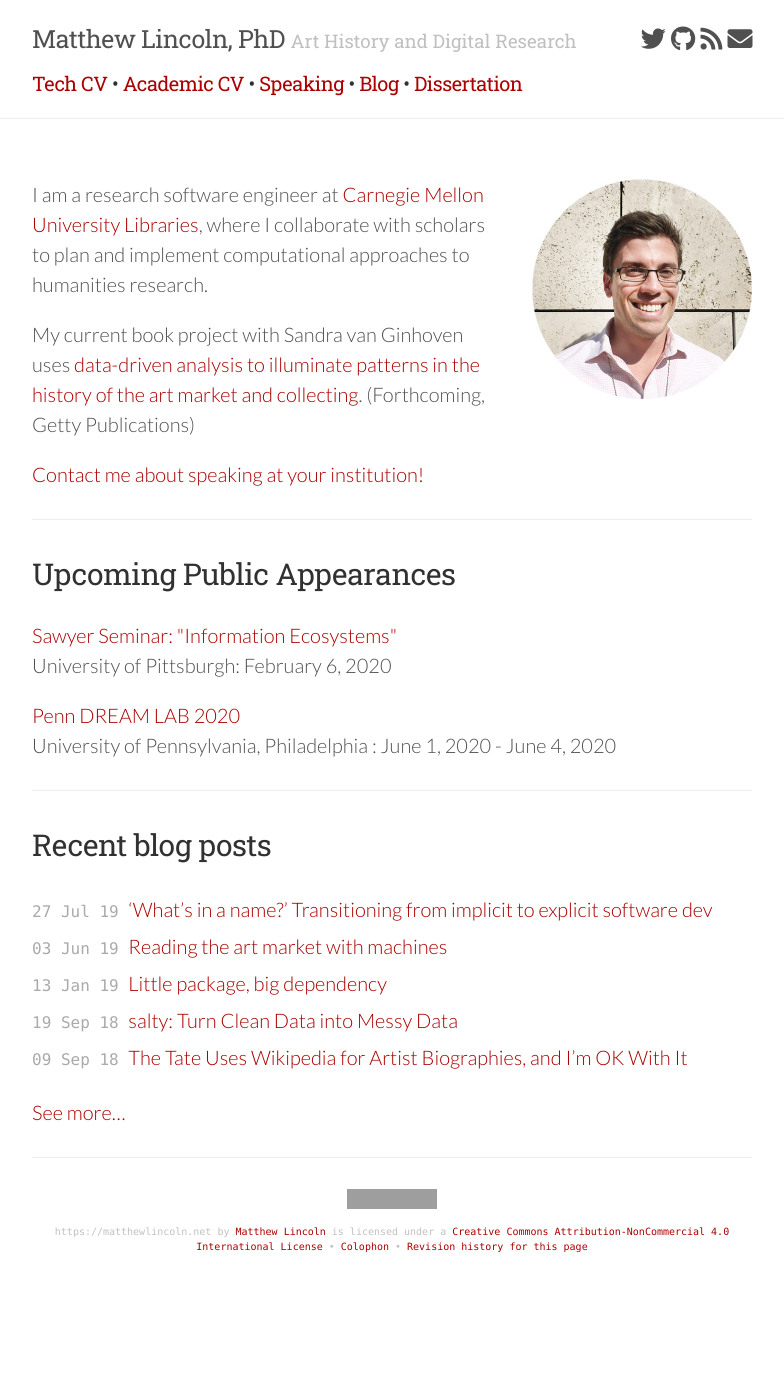
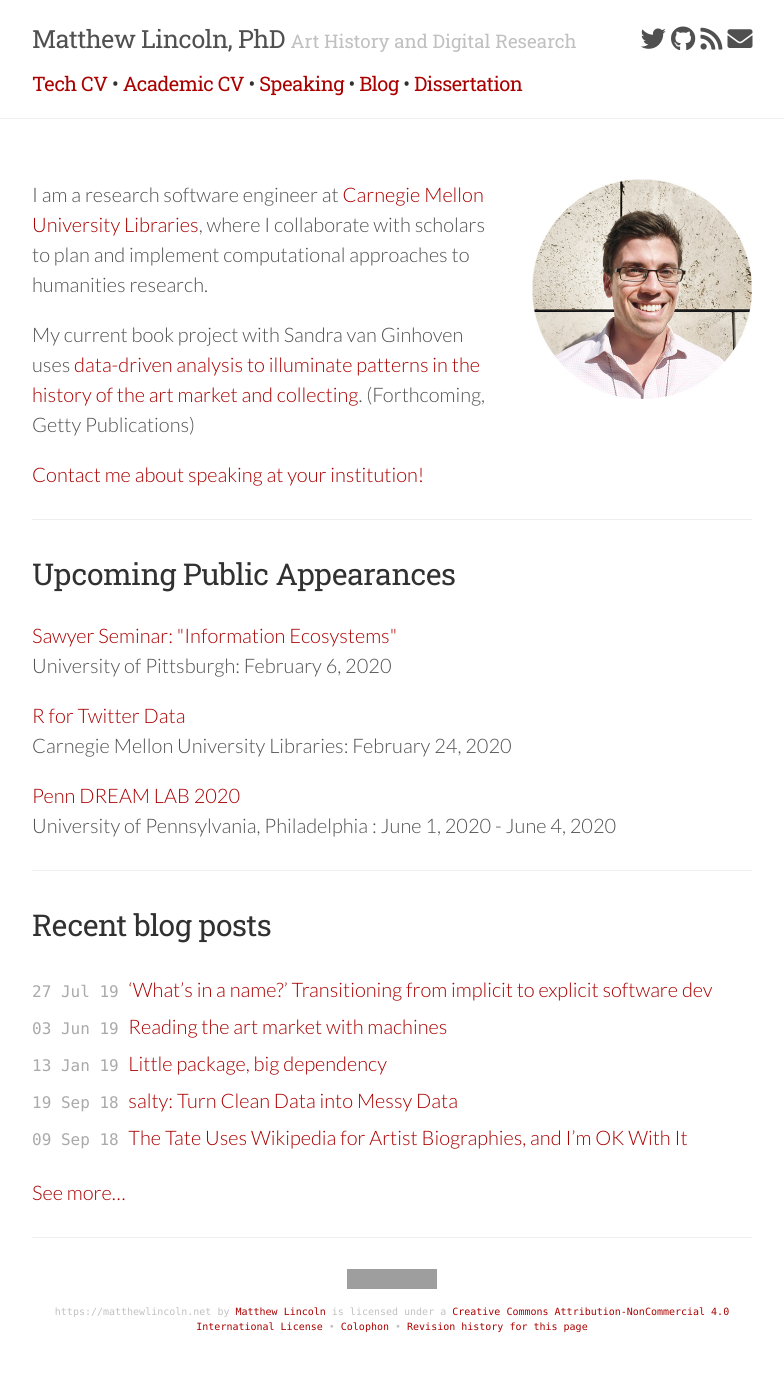
Before and after one commit to mdlincoln/mdlincoln.github.io, a Jekyll site: the page built from index.md, in a window 1280 px wide. Shown: the whole page, without its empty margins (248-1032 px from the left). Built offline with Jekyll 4.4.1, drawn with Linux system fonts in a browser that asks for light colours; nearby versions of some CDN libraries; a script that is not in the unit is left out; before the commit the page ends 1294 px from its top, so only the background shows below that; grey boxes are pictures that could not be loaded.

Commit message:
Update Settings “travel”

```diff
--- a/_data/travel.yaml
+++ b/_data/travel.yaml
@@ -11,3 +11,8 @@ entries:
       University of Pennsylvania, Philadelphia
     url: 'http://web.sas.upenn.edu/dream-lab/tidydataforhumanists/'
     venue: Penn DREAM LAB 2020
+  - dateend: ''
+    datestart: 2020-02-24T19:57:40.333Z
+    location: Carnegie Mellon University Libraries
+    url: 'https://cmu.libcal.com/event/6019637'
+    venue: R for Twitter Data
```
